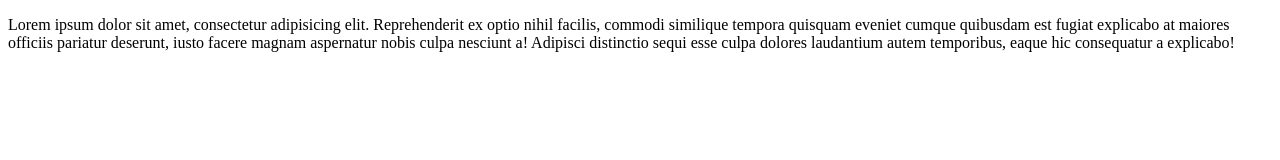
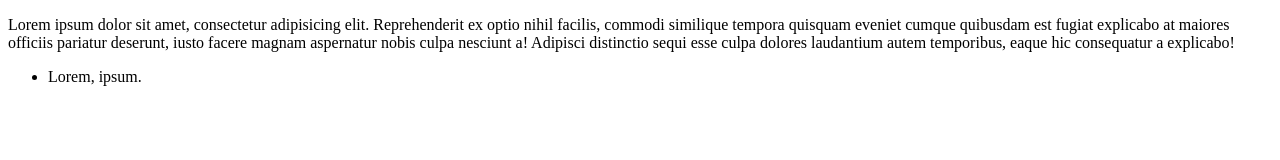
Before and after one commit to kot63328-lgtm/git-tutorial, a plain HTML site: page index.html in a window 1280 px wide. Drawn offline with Linux system fonts and the light colour scheme.

Commit message:
tortinchi commit

```diff
--- a/index.html
+++ b/index.html
@@ -7,5 +7,9 @@
 </head>
 <body>
     <p>Lorem ipsum dolor sit amet, consectetur adipisicing elit. Reprehenderit ex optio nihil facilis, commodi similique tempora quisquam eveniet cumque quibusdam est fugiat explicabo at maiores officiis pariatur deserunt, iusto facere magnam aspernatur nobis culpa nesciunt a! Adipisci distinctio sequi esse culpa dolores laudantium autem temporibus, eaque hic consequatur a explicabo!</p>
+
+    <ul>
+        <li>Lorem, ipsum.</li>
+    </ul>
 </body>
 </html>
```
